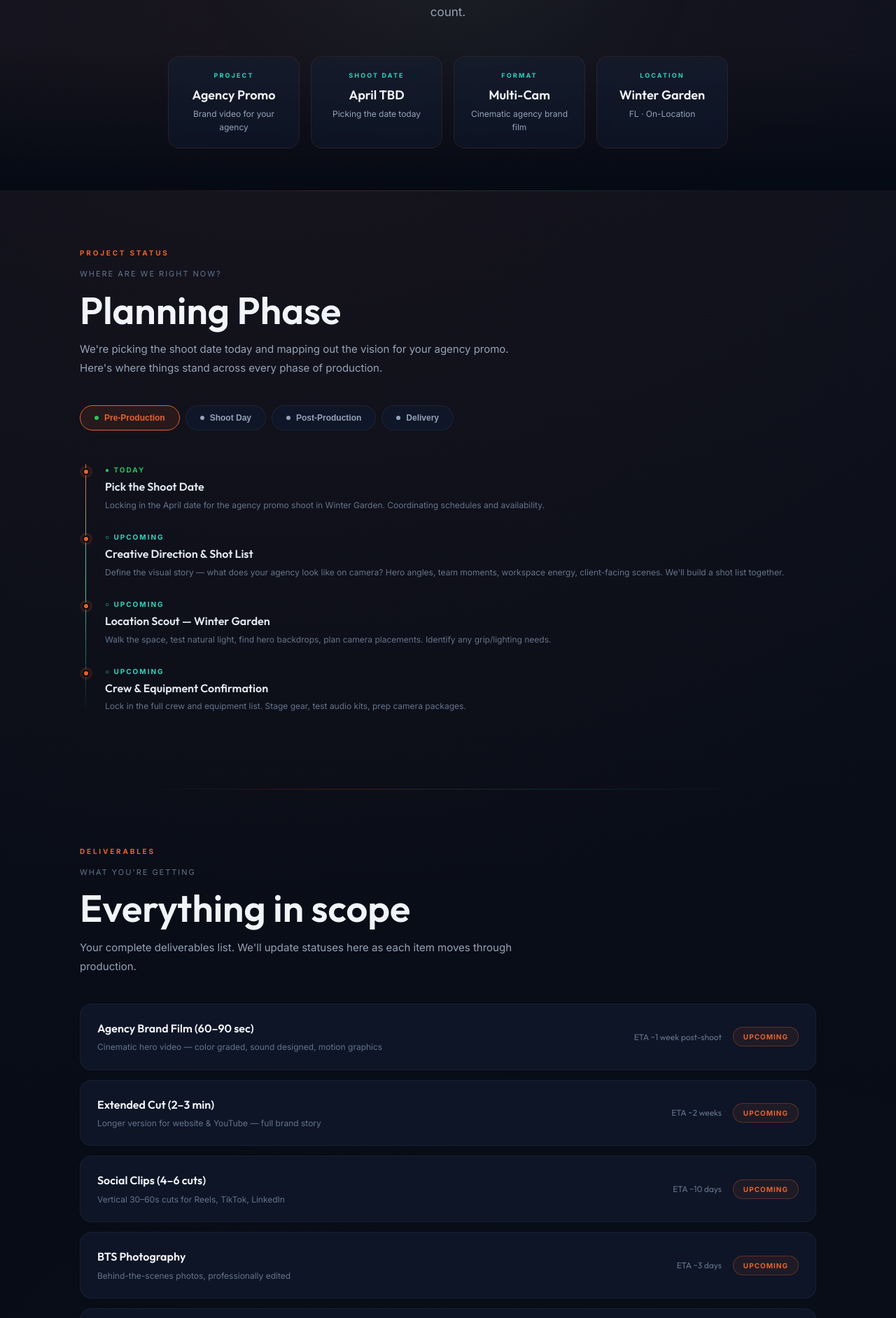
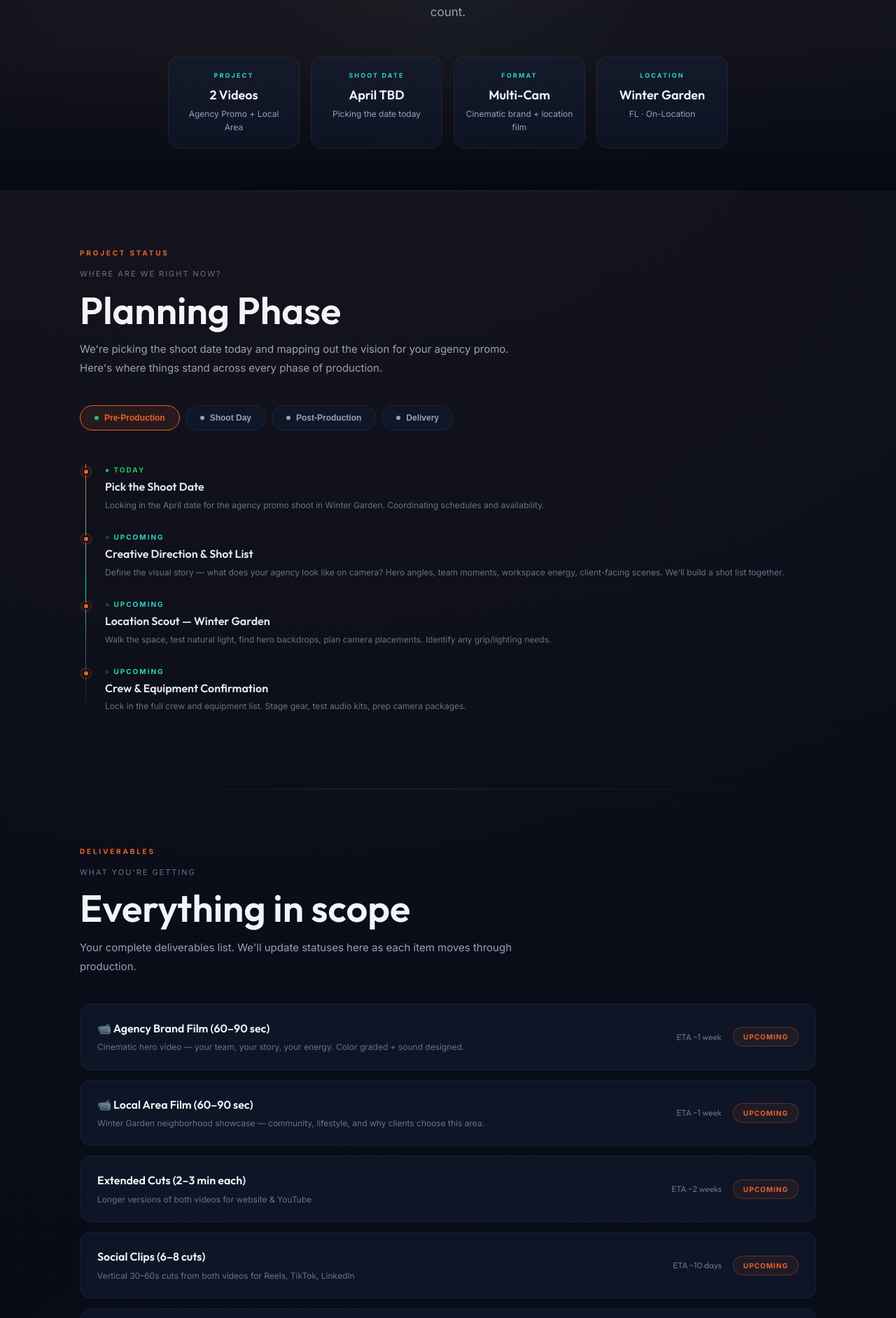
Before and after one commit to DanielSensual/Mediageekzquotes, a Next.js app: page /thread in a window 1280 px wide. Shown: the part 507-2390 px from the top of the page at 70% size. Built offline with nearby package versions, Linux system fonts and the light colour scheme.

Commit message:
Update thread: two videos — Agency Promo + Local Area

```diff
--- a/app/thread/page.js
+++ b/app/thread/page.js
@@ -422,8 +422,8 @@ export default function ThreadLink() {
                     <div className="hero-meta">
                         <div className="hero-stat">
                             <div className="hero-stat-label">Project</div>
-                            <div className="hero-stat-value">Agency Promo</div>
-                            <div className="hero-stat-detail">Brand video for your agency</div>
+                            <div className="hero-stat-value">2 Videos</div>
+                            <div className="hero-stat-detail">Agency Promo + Local Area</div>
                         </div>
                         <div className="hero-stat">
                             <div className="hero-stat-label">Shoot Date</div>
@@ -433,7 +433,7 @@ export default function ThreadLink() {
                         <div className="hero-stat">
                             <div className="hero-stat-label">Format</div>
                             <div className="hero-stat-value">Multi-Cam</div>
-                            <div className="hero-stat-detail">Cinematic agency brand film</div>
+                            <div className="hero-stat-detail">Cinematic brand + location film</div>
                         </div>
                         <div className="hero-stat">
                             <div className="hero-stat-label">Location</div>
@@ -502,24 +502,34 @@ export default function ThreadLink() {
                     {activePhase === 'shoot-day' && (
                         <div className="timeline">
                             <div className="timeline-block">
-                                <div className="timeline-time">Morning</div>
+                                <div className="timeline-time">Early Morning</div>
                                 <div className="timeline-label">Arrive + Setup</div>
                                 <div className="timeline-desc">Position cameras, set lighting, dress the set. Test audio and dial in the look before talent arrives.</div>
                             </div>
                             <div className="timeline-block">
+                                <div className="timeline-time" style={{ color: 'var(--orange)' }}>📹 Video 1 — Agency Promo</div>
+                                <div className="timeline-label">Agency Team + Brand Story</div>
+                                <div className="timeline-desc">Cinematic portraits, action shots of the team at work, and short punchy interview segments. Who are you? What do you do? Why should people care? The faces and energy of your agency.</div>
+                            </div>
+                            <div className="timeline-block">
                                 <div className="timeline-time">Late Morning</div>
-                                <div className="timeline-label">Hero Shots — Agency Team</div>
-                                <div className="timeline-desc">Cinematic portraits and action shots of the team at work. The faces of your agency, captured with intention.</div>
+                                <div className="timeline-label">Agency B-Roll + Workspace</div>
+                                <div className="timeline-desc">Interior detail shots — workspace energy, team collaboration, client-facing moments. Office textures and branded elements.</div>
                             </div>
                             <div className="timeline-block">
                                 <div className="timeline-time">Midday</div>
-                                <div className="timeline-label">Brand Story — Talking Heads</div>
-                                <div className="timeline-desc">Short, punchy interview segments. Who are you? What do you do? Why should people care? Natural and conversational.</div>
+                                <div className="timeline-label">Lunch + Reset</div>
+                                <div className="timeline-desc">Card swap, battery rotation. Review hero shots on monitor. Prep for exterior shoots.</div>
+                            </div>
+                            <div className="timeline-block">
+                                <div className="timeline-time" style={{ color: 'var(--teal)' }}>📹 Video 2 — Local Area</div>
+                                <div className="timeline-label">Winter Garden Neighborhood Film</div>
+                                <div className="timeline-desc">Cinematic showcase of the local area — downtown Winter Garden, Plant Street, historic district, parks, community vibe. Show potential clients the area your agency calls home.</div>
                             </div>
                             <div className="timeline-block">
                                 <div className="timeline-time">Afternoon</div>
-                                <div className="timeline-label">B-Roll + Environment</div>
-                                <div className="timeline-desc">Cinematic detail shots — workspace energy, team collaboration, client-facing moments. The texture that makes the edit sing.</div>
+                                <div className="timeline-label">Exterior B-Roll + Drone</div>
+                                <div className="timeline-desc">Golden hour establishing shots, storefronts, street scenes, aerial views. The cinematic texture that ties the local area story together.</div>
                             </div>
                             <div className="timeline-block">
                                 <div className="timeline-time">Late Afternoon</div>
@@ -532,19 +542,24 @@ export default function ThreadLink() {
                     {activePhase === 'post-production' && (
                         <div className="timeline">
                             <div className="timeline-block">
-                                <div className="timeline-time">Week 1</div>
-                                <div className="timeline-label">Hero Edit — Agency Brand Film</div>
+                                <div className="timeline-time" style={{ color: 'var(--orange)' }}>Video 1</div>
+                                <div className="timeline-label">Agency Brand Film — Hero Edit</div>
                                 <div className="timeline-desc">Primary 60–90 sec cinematic brand video. Color graded, sound designed, motion graphics. Priority delivery within ~7 days.</div>
                             </div>
                             <div className="timeline-block">
+                                <div className="timeline-time" style={{ color: 'var(--teal)' }}>Video 2</div>
+                                <div className="timeline-label">Local Area Film — Winter Garden</div>
+                                <div className="timeline-desc">60–90 sec cinematic location showcase. Highlight the neighborhood, community, and lifestyle. Designed to attract clients who value the area.</div>
+                            </div>
+                            <div className="timeline-block">
                                 <div className="timeline-time">Week 1–2</div>
-                                <div className="timeline-label">Social Clips — First Batch</div>
-                                <div className="timeline-desc">Vertical cuts optimized for Reels and TikTok. Quick-hit agency highlights for immediate posting.</div>
+                                <div className="timeline-label">Social Clips — Both Videos</div>
+                                <div className="timeline-desc">Vertical cuts from both the agency promo and local area footage. Optimized for Reels, TikTok, and LinkedIn.</div>
                             </div>
                             <div className="timeline-block">
                                 <div className="timeline-time">Week 2</div>
-                                <div className="timeline-label">Extended Cut + BTS Photos</div>
-                                <div className="timeline-desc">Longer-form version for website/YouTube + full BTS photography set delivered via secure link.</div>
+                                <div className="timeline-label">Extended Cuts + BTS Photos</div>
+                                <div className="timeline-desc">Longer-form versions (2–3 min each) for website/YouTube + full BTS photography set.</div>
                             </div>
                             <div className="timeline-block">
                                 <div className="timeline-time">Ongoing</div>
@@ -557,19 +572,24 @@ export default function ThreadLink() {
                     {activePhase === 'delivery' && (
                         <div className="timeline">
                             <div className="timeline-block">
-                                <div className="timeline-time">Week 1 Post-Shoot</div>
+                                <div className="timeline-time">Week 1</div>
                                 <div className="timeline-label">Agency Brand Film — Hero Edit</div>
                                 <div className="timeline-desc">Priority delivery via secure download link. You&apos;ll get a notification when it&apos;s ready for review.</div>
                             </div>
                             <div className="timeline-block">
                                 <div className="timeline-time">Week 1</div>
+                                <div className="timeline-label">Local Area Film — Hero Edit</div>
+                                <div className="timeline-desc">Winter Garden neighborhood showcase delivered alongside the agency film.</div>
+                            </div>
+                            <div className="timeline-block">
+                                <div className="timeline-time">Week 1</div>
                                 <div className="timeline-label">BTS Photography</div>
-                                <div className="timeline-desc">Behind-the-scenes photos, professionally edited, delivered via gallery link.</div>
+                                <div className="timeline-desc">Behind-the-scenes photos from both shoot segments, professionally edited.</div>
                             </div>
                             <div className="timeline-block">
                                 <div className="timeline-time">Week 2</div>
-                                <div className="timeline-label">Social Clips + Extended Cut</div>
-                                <div className="timeline-desc">All vertical social cuts and the extended website/YouTube version, ready for launch.</div>
+                                <div className="timeline-label">Social Clips + Extended Cuts</div>
+                                <div className="timeline-desc">All vertical social cuts and extended versions for both videos, ready for launch.</div>
                             </div>
                         </div>
                     )}
@@ -590,10 +610,11 @@ export default function ThreadLink() {
 
                     <div className="del-grid">
                         {[
-                            { name: 'Agency Brand Film (60–90 sec)', desc: 'Cinematic hero video — color graded, sound designed, motion graphics', eta: '~1 week post-shoot', status: 'upcoming' },
-                            { name: 'Extended Cut (2–3 min)', desc: 'Longer version for website & YouTube — full brand story', eta: '~2 weeks', status: 'upcoming' },
-                            { name: 'Social Clips (4–6 cuts)', desc: 'Vertical 30–60s cuts for Reels, TikTok, LinkedIn', eta: '~10 days', status: 'upcoming' },
-                            { name: 'BTS Photography', desc: 'Behind-the-scenes photos, professionally edited', eta: '~3 days', status: 'upcoming' },
+                            { name: '📹 Agency Brand Film (60–90 sec)', desc: 'Cinematic hero video — your team, your story, your energy. Color graded + sound designed.', eta: '~1 week', status: 'upcoming' },
+                            { name: '📹 Local Area Film (60–90 sec)', desc: 'Winter Garden neighborhood showcase — community, lifestyle, and why clients choose this area.', eta: '~1 week', status: 'upcoming' },
+                            { name: 'Extended Cuts (2–3 min each)', desc: 'Longer versions of both videos for website & YouTube', eta: '~2 weeks', status: 'upcoming' },
+                            { name: 'Social Clips (6–8 cuts)', desc: 'Vertical 30–60s cuts from both videos for Reels, TikTok, LinkedIn', eta: '~10 days', status: 'upcoming' },
+                            { name: 'BTS Photography', desc: 'Behind-the-scenes photos from both shoot segments', eta: '~3 days', status: 'upcoming' },
                             { name: '2 Revision Rounds per Deliverable', desc: 'Feedback tracked in-thread — just reply with notes', eta: 'Ongoing', status: 'included' },
                         ].map((d, i) => (
                             <div className="del-card" key={i}>
```
